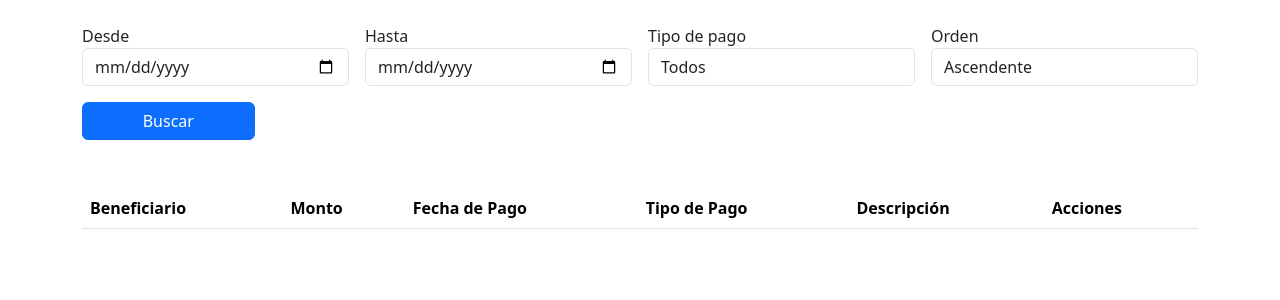
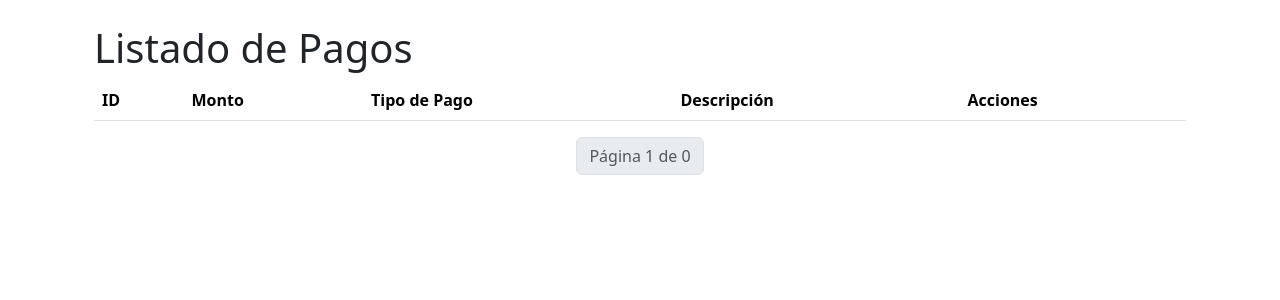
Before and after one commit to MartinMastrovito/Pagina-web-de-administracion-y-Portal-publico-CEDICA, a Flask app: template admin/src/web/templates/pagos/listar_pago.html in a window 1280 px wide. Shown: the part 76-376 px from the top of the page. Run offline with Flask 3, Linux system fonts and the light colour scheme; the template is opened without the code that fills it: values that come from a table or form of the project are taken from there, others are empty; parts of the project's set-up code (start-up, migrations or seed data) failed here and were passed over; some libraries are stand-ins or nearby versions.

Commit message:
funcionamiento decente, faltan modificaciones

```diff
--- a/admin/src/core/auth/models/model_empleado.py
+++ b/admin/src/core/auth/models/model_empleado.py
@@ -24,7 +24,8 @@ class Empleados(db.Model):
 
     jyas_roles = db.relationship('JYAEmpleado', back_populates='empleado')
 
-    beneficiary = db.relationship('Pago', secondary = 'beneficiary', back_populates='empleados')
+    beneficiary = db.relationship('Pago', secondary='beneficiary', back_populates='empleados')
+
 
 
     def __repr__(self):
--- a/admin/src/core/auth/models/model_pago.py
+++ b/admin/src/core/auth/models/model_pago.py
@@ -15,7 +15,7 @@ class Pago(db.Model):
     monto = db.Column(db.Float, nullable=False)
     fecha_pago = db.Column(db.Date)
     tipo_pago = db.Column(db.String, nullable=False)  # Honorarios, proveedor o gastos varios
-    descripcion = db.Column(db.String, nullable=True)
+    description = db.Column(db.String, nullable=True)
     beneficiario_nombre = db.Column(db.String, nullable=True)
     beneficiario_apellido = db.Column(db.String, nullable=True)
 
--- a/admin/src/core/empleados/__init__.py
+++ b/admin/src/core/empleados/__init__.py
@@ -2,3 +2,6 @@ from src.core.auth.models.model_empleado import Empleados
 
 def get_empleados():
     return Empleados.query.all()
+
+def listar_empleados_activos():
+    return Empleados.query.filter_by(activo=True).all()
--- a/admin/src/web/controllers/empleados.py
+++ b/admin/src/web/controllers/empleados.py
@@ -80,7 +80,7 @@ def listar_empleados():
     puesto = request.args.get('puesto')
     ordenar_por = request.args.get('ordenar_por', 'nombre')
     direccion_orden = request.args.get('direccion_orden', 'asc')
-    query = db.query(Empleados)
+    query = db.session.query(Empleados)
 
     if nombre:
         query = query.filter(Empleados.nombre.ilike(f'%{nombre}%')) #realiza busquedas insensibles a mayusculas y minuscula
--- a/admin/src/web/routes.py
+++ b/admin/src/web/routes.py
@@ -7,7 +7,7 @@ from src.web.controllers.gestion_jya.jya_enlaces import bp as jya_enlaces_bp
 from src.web.controllers.gestion_caballo.caballos import caballos_bp
 from src.web.controllers.gestion_caballo.caballo_archivos import caballos_documentos_bp as caballo_documentos_bp
 from src.web.controllers.gestion_caballo.caballo_enlaces import bp as caballo_enlaces_bp
-from src.web.controllers.pagos import pago_bp
+from src.web.controllers.pagos import pagos_bp
 from src.web.controllers.empleados import empleados_bp
 from src.web.controllers.consultas import consultas_bp
 from src.web.controllers.reportes import bp as reportes_bp
@@ -57,7 +57,7 @@ def register(app):
 
     app.register_blueprint(caballo_enlaces_bp)
 
-    app.register_blueprint(pago_bp)
+    app.register_blueprint(pagos_bp)
 
     app.register_blueprint(empleados_bp)
 
--- a/admin/src/web/templates/empleados/menu_empleados.html
+++ b/admin/src/web/templates/empleados/menu_empleados.html
@@ -15,8 +15,8 @@
 <nav class="MENU_options">
     <a class="button" href="{{url_for('empleados.listar_empleados')}}">LISTAR EMPLEADOS</a>
     <a class="button" href="{{url_for('empleados.crear_empleado')}}">CREAR EMPLEADO</a>
-    <a class="button" href="{{url_for('pago.listar_pago')}}">LISTAR PAGOS</a>
-    <a class="button" href="{{url_for('pago.crear_pago')}}">CREAR PAGO</a>
+    <a class="button" href="{{url_for('pagos.listar_pagos_route')}}">LISTAR PAGOS</a>
+    <a class="button" href="{{url_for('pagos.crear_pago_route')}}">CREAR PAGO</a>
 
 
 </nav>
--- a/admin/src/web/templates/pagos/crear_pago.html
+++ b/admin/src/web/templates/pagos/crear_pago.html
@@ -17,7 +17,7 @@
             {% endif %}
         {% endwith %}
         {% block content %}
-            <form action="{{ url_for('pago.crear_pago') }}" id="pagos_form" class="form_style" method="POST">
+            <form action="{{ url_for('pagos.crear_pago_route') }}" id="pagos_form" class="form_style" method="POST">
                 <label for="beneficiario">Beneficiario:</label>
                 <select id="beneficiario" name="beneficiario_id" required>
                     <option value="" disabled selected>Seleccione un empleado</option>
@@ -35,8 +35,8 @@
                     <option value="Proveedor">Proveedor</option>
                     <option value="Gastos Varios">Gastos Varios</option>
                 </select>
-                <label for="descripcion">Descripción:</label>
-                <textarea id="descripcion" name="descripcion" rows="3"></textarea>
+                <label for="description">Descripción:</label>
+                <textarea id="description" name="description" rows="3"></textarea>
 
                 <button form="pagos_form" class="button" type="submit">Registrar Pago</button>
             </form>
--- a/admin/src/web/templates/pagos/listar_pago.html
+++ b/admin/src/web/templates/pagos/listar_pago.html
@@ -1,100 +1,58 @@
+<!-- templates/pagos/listar_pago.html -->
 {% extends "layout.html" %}
-<head>
-    {% block imports %}
-        {{super()}}
-        <style>
-            .box {
-                background-color: rgb(174, 235, 225);
-            }
-            .search{
-                display:flex;
-                flex-direction:row;
-                justify-content:flex-start;
-                flex-wrap: wrap;
-                gap:1%;
-            }
-            label{
-                display:flex;
-                flex-direction: column;
-            }
-        </style>
-    {% endblock %}
-</head>
-<body>
-    <main>
-        {% with messages = get_flashed_messages() %}
-            {% if messages %}
-                <ul class="flashes">
-                    {% for message in messages %}
-                        <li>{{ message }}</li>
-                    {% endfor %}
-                </ul>
-            {% endif %}
-        {% endwith %}
+
+{% block title %}Listado de Pagos{% endblock %}
+
 {% block content %}
-            <form class="mt-4 mb-4" method="GET" action="{{ url_for('pago.listar_pago') }}">
-                <div class="row g-3">
-                    <label class="col-12 col-md-3" for="fecha_inicio">
-                        <span>Desde</span>
-                        <input class="form-control" type="date" id="fecha_inicio" name="fecha_inicio" value="{{ request.args.get('fecha_inicio', '') }}">
-                    </label>
-                    <label class="col-12 col-md-3" for="fecha_fin">
-                        <span>Hasta</span>
-                        <input class="form-control" type="date" id="fecha_fin" name="fecha_fin" value="{{ request.args.get('fecha_fin', '') }}">
-                    </label>
-                    <label class="col-12 col-md-3" for="tipo_pago">
-                        <span>Tipo de pago</span>
-                        <select class="form-control" id="tipo_pago" name="tipo_pago">
-                            <option value="">Todos</option>
-                            <option value="Honorarios" {% if request.args.get('tipo_pago') == 'Honorarios' %}selected{% endif %}>Honorarios</option>
-                            <option value="Proveedor" {% if request.args.get('tipo_pago') == 'Proveedor' %}selected{% endif %}>Proveedor</option>
-                            <option value="Gastos Varios" {% if request.args.get('tipo_pago') == 'GastoVarios' %}selected{% endif %}>Gastos Varios</option>
-                        </select>
-                    </label>
-                    <label class="col-12 col-md-3" for="orden">
-                        <span>Orden</span>
-                        <select class="form-control" id="orden" name="orden">
-                            <option value="asc" {% if request.args.get('orden') == 'asc' %}selected{% endif %}>Ascendente</option>
-                            <option value="desc" {% if request.args.get('orden') == 'desc' %}selected{% endif %}>Descendente</option>
-                        </select>
-                    </label>
-                    <div class="col-12 col-md-2 text-md-end">
-                        <button class="btn btn-primary w-100" type="submit">Buscar</button>
-                    </div>
-            </div>
-            </form>
-            <div class="table-responsive">
-                <table class="table table-striped table-hover mt-4">
-                    <thead class="thead-dark">
+<div class="container mt-4">
+    <h1>Listado de Pagos</h1>
+    <table class="table table-striped">
+        <thead>
             <tr>
-                            <th>Beneficiario</th>
+                <th>ID</th>
                 <th>Monto</th>
-                            <th>Fecha de Pago</th>
                 <th>Tipo de Pago</th>
                 <th>Descripción</th>
                 <th>Acciones</th>
             </tr>
         </thead>
         <tbody>
-                        {% for pago in pagos %}
+            {% for pago in pagos.items %}
             <tr>
-                                <td>{{ pago.beneficiario_nombre }} {{ pago.beneficiario_apellido }}</td>
+                <td>{{ pago.id }}</td>
                 <td>{{ pago.monto }}</td>
-                                <td>{{ pago.fecha_pago }}</td>
                 <td>{{ pago.tipo_pago }}</td>
-                                <td>{{ pago.descripcion }}</td>
+                <td>{{ pago.description }}</td>
                 <td>
-                                    <a class="btn btn-primary" href="{{ url_for('pago.actualizar_pago', pago_id=pago.id) }}">Actualizar</a>
-                                    <form action="{{ url_for('pago.eliminar_pago') }}" method="POST" style="display:inline;" onsubmit="return confirm('¿Seguro que deseas eliminar este pago?');">
-                                        <input type="hidden" value="{{pago.id}}" name="id">
-                                        <button class="btn btn-secondary btn-danger" type="submit">Eliminar</button>
+                    <a href="{{ url_for('pagos.obtener_pago_route', id=pago.id) }}" class="btn btn-info btn-sm">Ver</a>
+                    <a href="{{ url_for('pagos.actualizar_pago_route', id=pago.id) }}" class="btn btn-warning btn-sm">Editar</a>
+                    <form action="{{ url_for('pagos.eliminar_pago_route') }}" method="POST" style="display:inline;">
+                        <input type="hidden" name="id" value="{{ pago.id }}">
+                        <button type="submit" class="btn btn-danger btn-sm" onclick="return confirm('¿Está seguro que desea eliminar este pago?')">Eliminar</button>
                     </form>
                 </td>
             </tr>
             {% endfor %}
         </tbody>
     </table>
+
+    <!-- Paginación -->
+    <nav aria-label="Page navigation example">
+        <ul class="pagination justify-content-center">
+            {% if pagos.has_prev %}
+            <li class="page-item">
+                <a class="page-link" href="{{ url_for('pagos.listar_pagos_route', page=pagos.prev_num) }}">Anterior</a>
+            </li>
+            {% endif %}
+            <li class="page-item disabled">
+                <span class="page-link">Página {{ pagos.page }} de {{ pagos.pages }}</span>
+            </li>
+            {% if pagos.has_next %}
+            <li class="page-item">
+                <a class="page-link" href="{{ url_for('pagos.listar_pagos_route', page=pagos.next_num) }}">Siguiente</a>
+            </li>
+            {% endif %}
+        </ul>
+    </nav>
 </div>
 {% endblock %}
-    </main>
-</body>
```
Also changed, not shown: admin/migrations/versions/d956ea0ce68b_.py (added, +50 -0 lines), admin/src/core/crud_pagos/__init__.py (+15 -19 lines), admin/src/web/controllers/pagos.py (+32 -37 lines), admin/src/web/templates/pagos/editar_pago.html (added, +25 -0 lines), admin/src/web/templates/pagos/mostrar_pago.html (added, +15 -0 lines). Lines whose indentation alone changed are shown as unchanged.
